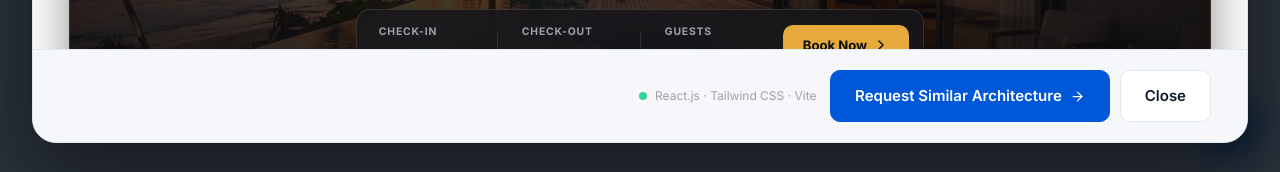
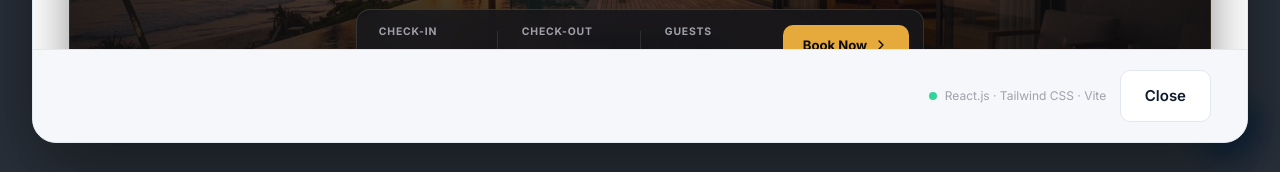
Before and after one commit to ashenwellappili/syntraloop-website, a Next.js app: page /work in a window 1280 px wide. Both pictures are taken after a click on the element "Luxury Villa Stay". Shown: the part 1149-1321 px from the top of the page. Built offline with nearby package versions, Linux system fonts and the light colour scheme.

Commit message:
chore: remove request similar architecture button from project modal

```diff
--- a/components/ProjectModal.js
+++ b/components/ProjectModal.js
@@ -2,13 +2,11 @@
 
 import React, { useState, useEffect } from 'react';
 import { createPortal } from 'react-dom';
-import Link from 'next/link';
 import {
   X,
   CheckCircle2,
   Sparkles,
   Layers,
-  ArrowRight,
   Code,
   Building2,
   MonitorPlay,
@@ -266,15 +264,6 @@ export default function ProjectModal({ project, isOpen, onClose }) {
           </div>
 
           <div className="flex items-center gap-2.5 flex-wrap">
-            <Link
-              href="/contact"
-              onClick={onClose}
-              className="btn btn-primary project-modal-primary-btn"
-            >
-              <span>Request Similar Architecture</span>
-              <ArrowRight size={15} />
-            </Link>
-
             <button
               type="button"
               onClick={onClose}
```
